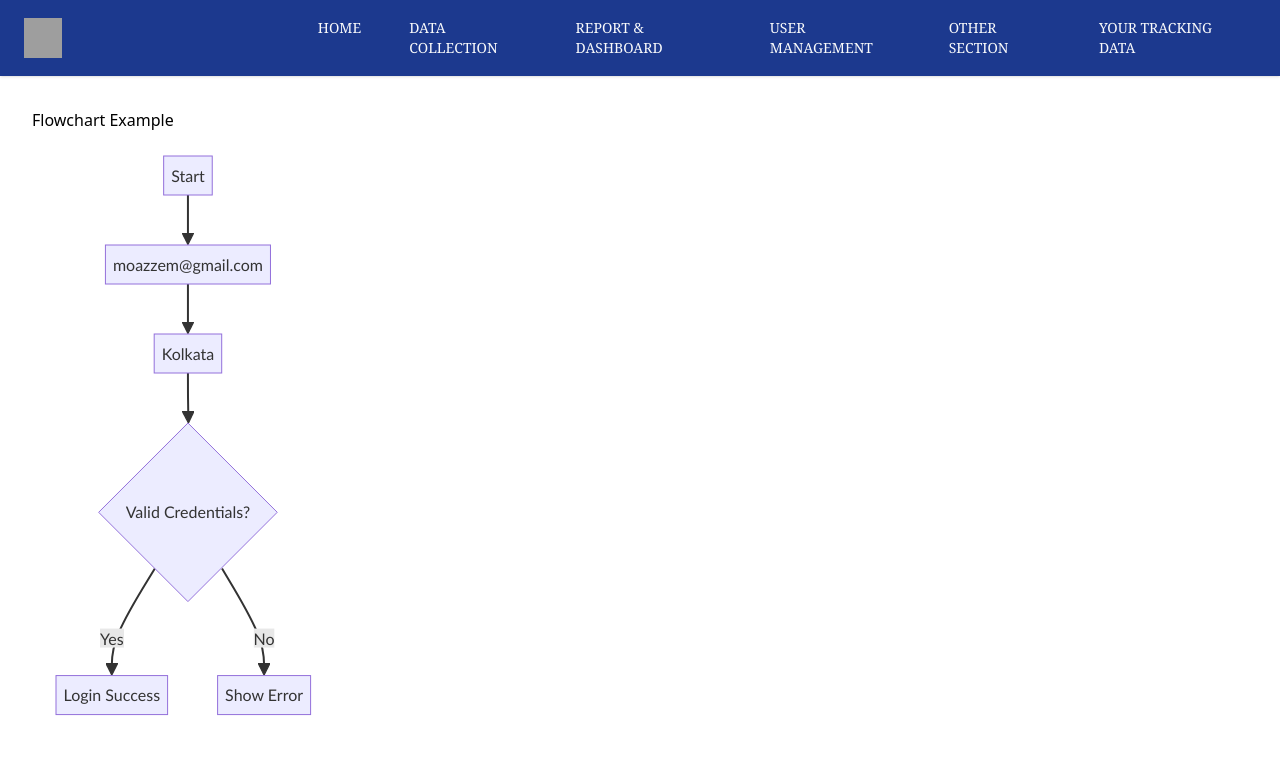
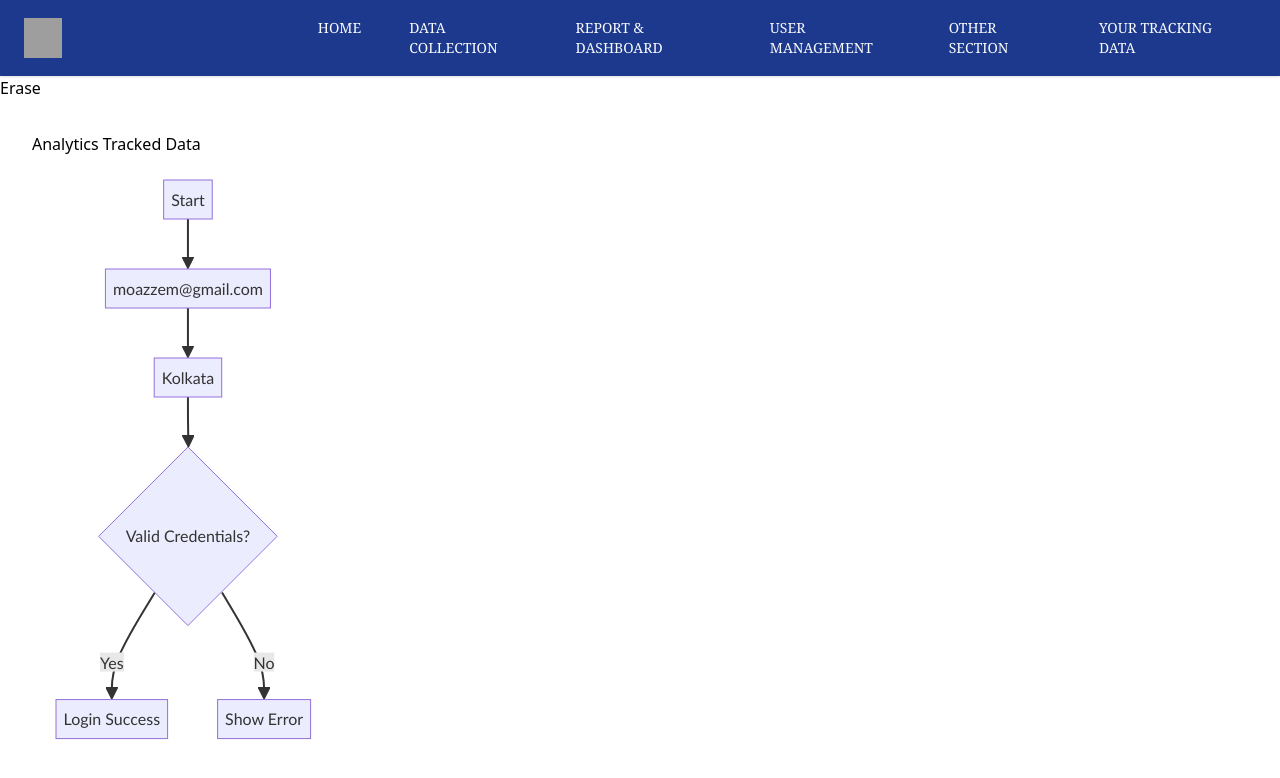
Before and after one commit to moazzemhosen/Analytics_Tracking_Demo_Site, a React (Vite) app: page /analytics in a window 1280 px wide. Shown: the top 778 px of the page. Built offline with nearby package versions, Linux system fonts and the light colour scheme; sample sign-in values are in the browser's storage; grey boxes are pictures that could not be loaded.

Commit message:
flowChart

```diff
--- a/src/pages/AnalyticsTrackingData.jsx
+++ b/src/pages/AnalyticsTrackingData.jsx
@@ -14,10 +14,11 @@ graph TD
     D -- No --> F[Show Error]
 `;
   return (
-    <div>
+    <div id="Analytics Tracking">
       <Navbar/>
+      <button>Erase</button>
       <div style={{ padding: "2rem" }}>
-      <h1>Flowchart Example</h1>
+      <h1>Analytics Tracked Data</h1>
       <MermaidChart chart={chart} />
     </div>
     </div>
--- a/src/pages/DataCollection.jsx
+++ b/src/pages/DataCollection.jsx
@@ -8,7 +8,7 @@ const DataCollection = () => {
   return (
     <div
     style={{backgroundImage:`url(${bgImage})`}}
-    className="bg-gray-100 bg-cover bg-center bg-no-repeat min-h-screen" >
+    className="bg-gray-100 bg-cover bg-center bg-no-repeat min-h-screen" id='Data-Collecttion'>
     <Navbar />
     <div className="pt-33">
       {/*  for background- <h1 className="bg-gray-100 min-h-screen mt-33 bg-[url('image33.jpg')] bg-cover bg-center bg-no-repeat min-h-screen"></h1> */}
--- a/src/pages/DownloadTemp.jsx
+++ b/src/pages/DownloadTemp.jsx
@@ -6,7 +6,7 @@ import Float from './Float';
 const DownloadTemp = () => {
 
   return (
-    <div>
+    <div id='Download Template'>
       <Navbar />
       <div className="min-h-screen bg-gradient-to-br from-blue-100 to-purple-100 flex items-center justify-center p-6">
         <div className="bg-white rounded-2xl shadow-xl p-8 w-full max-w-4xl">
--- a/src/pages/HomePage.jsx
+++ b/src/pages/HomePage.jsx
@@ -10,7 +10,7 @@ import Float from './Float';
 function HomePage() {
 
   return (
-    <div className="min-h-screen">
+    <div  id="HomePage" className="min-h-screen">
       <Navbar/>
       <Heading/>
       <Card/>
```
